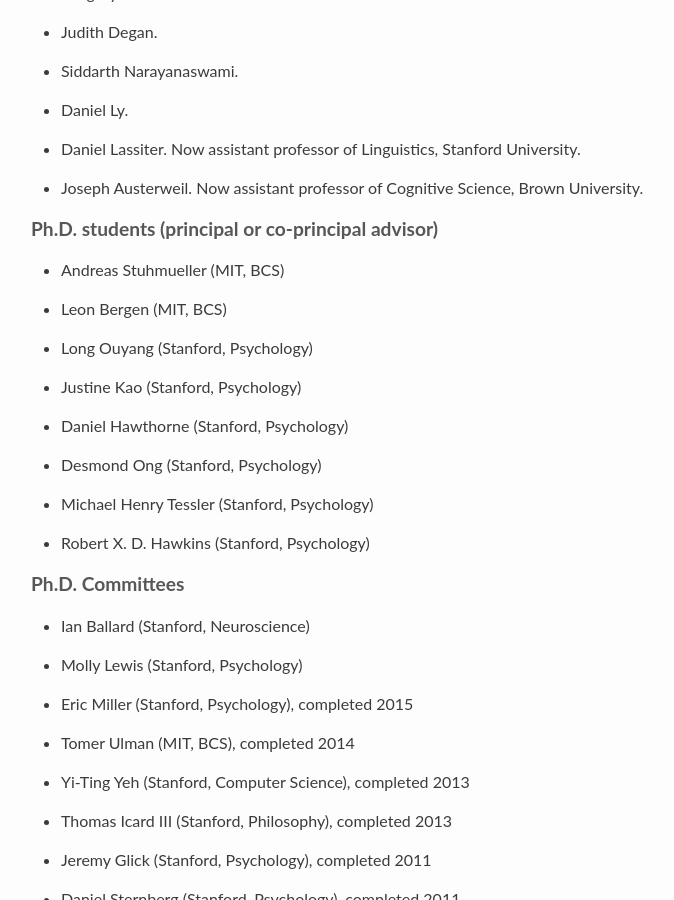
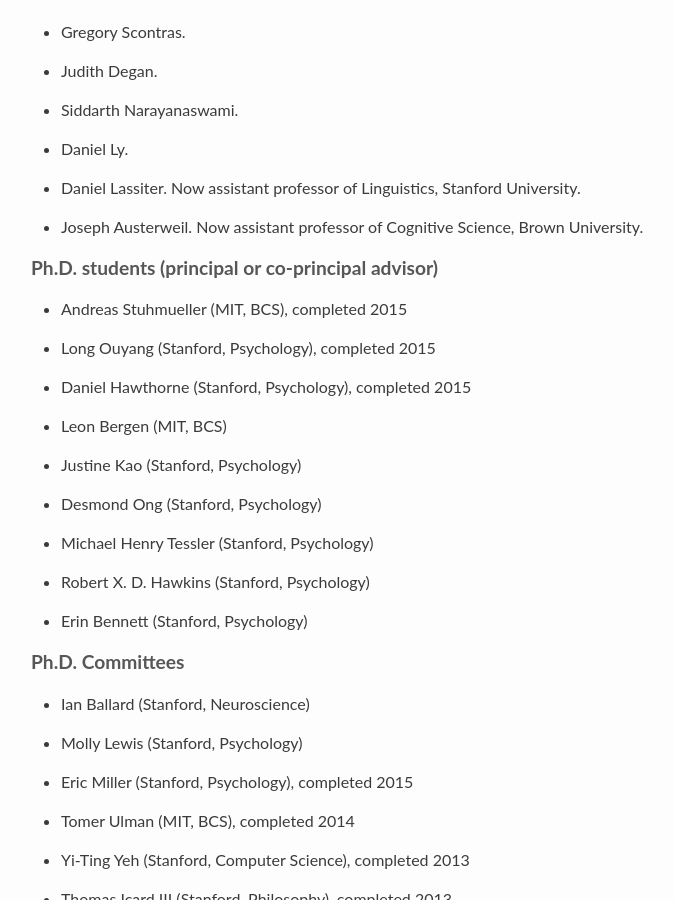
Before and after one commit to stanford-cocolab/cocolab.stanford.edu, a Jekyll site: the page built from ndg-cv.md, in a window 1280 px wide and 900 px high, scrolled down 9279 px. Shown: the whole window, without its empty margins (95-769 px from the left). Built offline with Jekyll 4.4.1, drawn with Linux system fonts in a browser that asks for light colours; Markdown is read by kramdown in place of the engine named in the settings; some of the changed text lies outside the part shown.

Commit message:
update cv

```diff
--- a/ndg-cv.md
+++ b/ndg-cv.md
@@ -64,6 +64,8 @@
 * *A Framework for Core Cognition*, ONR, Jul 2009 - Dec 2012 (PI: Tenenbaum).
 
 ## Honors
+
+* 2015 Cognitive Science Society paper prize for applied computational modeling.
 
 * 2014 Cognitive Science Society paper prize for computational modeling of language.
 
@@ -427,21 +429,24 @@
 
 ### Ph.D. students (principal or co-principal advisor)
 
-* Andreas Stuhmueller (MIT, BCS)
+* Andreas Stuhmueller (MIT, BCS), completed 2015
+
+* Long Ouyang (Stanford, Psychology), completed 2015
+
+* Daniel Hawthorne (Stanford, Psychology), completed 2015
 
 * Leon Bergen (MIT, BCS)
 
-* Long Ouyang (Stanford, Psychology)
-
 * Justine Kao (Stanford, Psychology)
-
-* Daniel Hawthorne (Stanford, Psychology)
 
 * Desmond Ong (Stanford, Psychology)
 
 * Michael Henry Tessler (Stanford, Psychology)
 
 * Robert X. D. Hawkins (Stanford, Psychology)
+
+* Erin Bennett (Stanford, Psychology)
+
 
 ### Ph.D. Committees
 
```
Also changed, not shown: _bibliography/cocolab.bib (+5 -5 lines), 1 other file.
